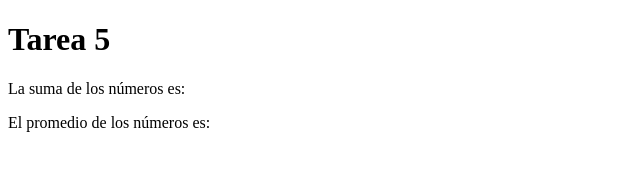
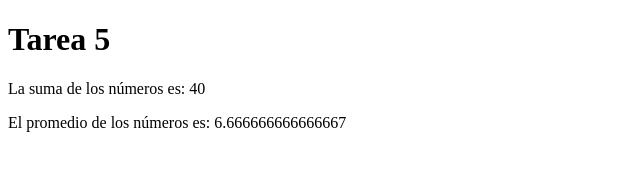
Before and after one commit to aalmonacid-nisum-com/curso-js-usach, a plain HTML site: page tarea-5/index.html in a window 1280 px wide. Shown: the whole page, without its empty margins (0-640 px from the left). Drawn offline with Linux system fonts and the light colour scheme.

Commit message:
tarea 5, correccion ruta archivo js

```diff
--- a/tarea-5/index.html
+++ b/tarea-5/index.html
@@ -11,6 +11,6 @@
 <p>La suma de los números es: <span id="suma"></span></p>
 <p>El promedio de los números es: <span id="promedio"></span></p>
 
-<script src="js/tarea5.js"></script>
+<script src="js/index.js"></script>
 </body>
 </html>
```
